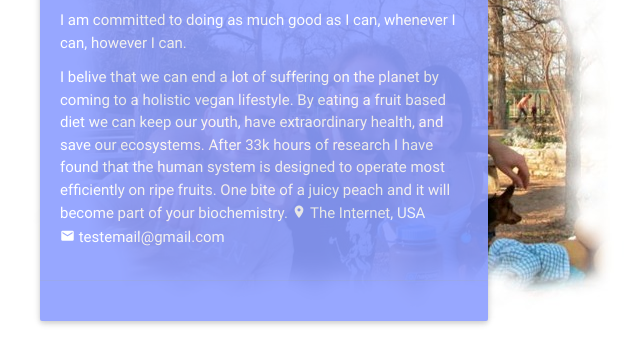
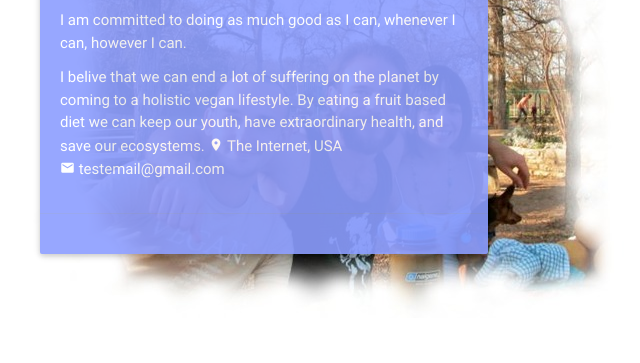
Before and after one commit to veganbrawn/veganbrawn.github.io, a plain HTML site: page index.html in a window 1280 px wide. Shown: the part 143-506 px from the top of the page, without its empty margins (16-656 px from the left). Drawn offline with nearby package versions, Linux system fonts and the light colour scheme.

Commit message:
Update index.html

```diff
--- a/index.html
+++ b/index.html
@@ -18,7 +18,7 @@
         <p>I am committed to doing as much good as I can, whenever I can, however I can.
         </p>
 
-        <p>I belive that we can end a lot of suffering on the planet by coming to a holistic vegan lifestyle. By eating a fruit based diet we can keep our youth, have extraordinary health, and save our ecosystems. After 33k hours of research I have found that the human system is designed to operate most efficiently on ripe fruits. One bite of a juicy peach and it will become part of your biochemistry.
+        <p>I belive that we can end a lot of suffering on the planet by coming to a holistic vegan lifestyle. By eating a fruit based diet we can keep our youth, have extraordinary health, and save our ecosystems.
 
 
 
```
